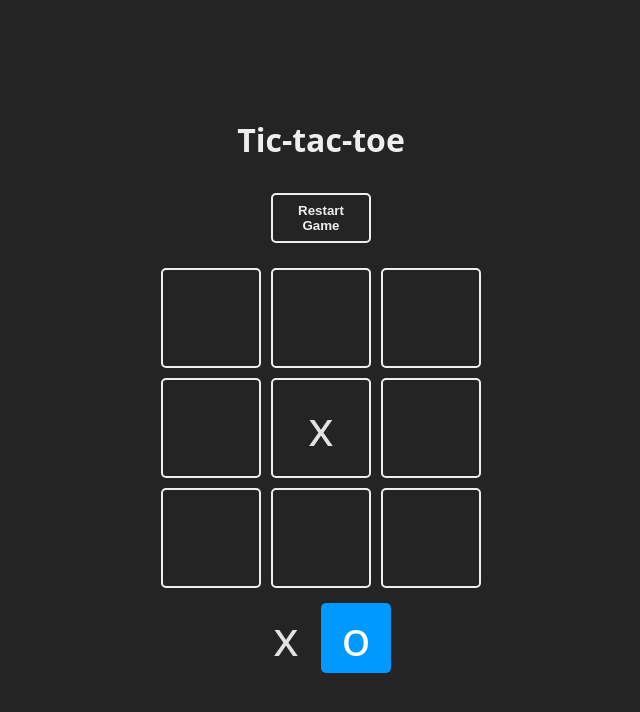
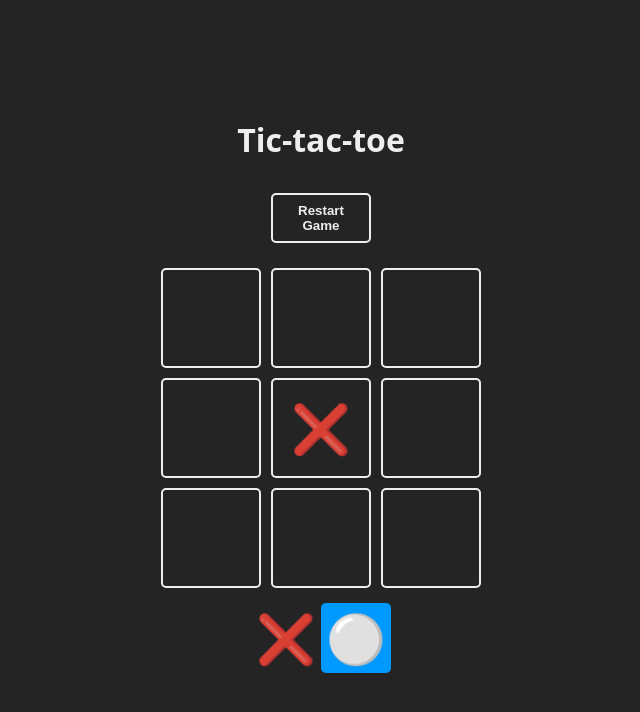
Before and after one commit to SaraviaMartin/tic-tac-toe, a React (Vite) app: page / in a window 1280 px wide. Both pictures are taken after a click on the element 640 px from the left and 427 px from the top of the page. Shown: the top 712 px of the page, without its empty margins (319-959 px from the left). Built offline with nearby package versions, Linux system fonts and the light colour scheme.

Commit message:
agregando el confetti, modularizado, separar constantes

```diff
--- a/package.json
+++ b/package.json
@@ -10,6 +10,7 @@
     "preview": "vite preview"
   },
   "dependencies": {
+    "canvas-confetti": "1.6.0",
     "react": "^18.2.0",
     "react-dom": "^18.2.0"
   },
--- a/src/App.jsx
+++ b/src/App.jsx
@@ -1,36 +1,10 @@
 import { useState } from "react"
+import confetti from "canvas-confetti"
+import { Square } from "./components/Square.jsx"
+import { TURNS} from "./constants.js"
+import { checkWinnerFrom, checkEndGame } from "./logic/board.js"
+import { WinnerModal } from "./components/WinnerModal.jsx"
 
-const TURNS = {
-  X: 'x',
-  O: 'o',
-}
-
-
-
-const Square = ({children, isSelected, updateBoard, index }) => {
-  const className = `square ${isSelected ? 'is-selected' : ''}`
-
-  const handleClick = () => {
-    updateBoard(index)
-  }
-
-  return (
-    <div onClick={handleClick} className={className}>
-      {children}
-    </div>
-  )
-}
-
-const WINNER_COMBOS=[
-  [0, 1, 2],
-  [3, 4, 5],
-  [6, 7, 8],
-  [0, 3, 6],
-  [1, 4, 7],
-  [2, 5, 8],
-  [0, 4, 8],
-  [2, 4, 6],
-]
 
 
 function App() {
@@ -39,32 +13,11 @@
   const [turn, setTurn] = useState(TURNS.X)
   const [winner, setWinner] = useState(null) //null = no hay ganador, false = empate
 
-  const checkWinner = (boardToCheck) => {
-    //revisamos todas las combinaciones ganadoras para ver si X u O resulto ganador
-    for (const combo of WINNER_COMBOS) {
-      const [a, b, c] = combo
-      if(
-        boardToCheck[a] &&
-        boardToCheck[a] === boardToCheck[b] &&
-        boardToCheck[a] === boardToCheck[c]
-        ) {
-          return boardToCheck[a]
-        }
-    }
-    //si no hay ganador
-    return null
-  }
 
   const resetGame = () => {
     setBoard(Array(9).fill(null))
     setTurn[TURNS.X]
     setWinner(null)
-  }
-
-  const checkEndGame = (newBoard) => {
-    //revisamos si es empate
-    //si no hay mas espacios vacios en el tablero
-    return newBoard.every((square) => square !== null)
   }
 
   const updateBoard = (index) =>{
@@ -78,8 +31,9 @@
     const newTurn = turn === TURNS.X ? TURNS.O : TURNS.X
     setTurn(newTurn)
     //revisar si hay un ganador
-    const newWinner = checkWinner(newBoard)
+    const newWinner = checkWinnerFrom(newBoard)
     if(newWinner){
+      confetti()
       setWinner(newWinner)
     } else if(checkEndGame(newBoard)){
       setWinner(false) //empate
@@ -112,29 +66,7 @@
         <Square isSelected = {turn === TURNS.O}>{TURNS.O}</Square>
       </section>
 
-      {
-        winner !== null && (
-          <section className="winner">
-            <div className="text">
-              <h2>
-                {
-                  winner === false
-                  ? 'Empate'
-                  : 'Gano: '
-                }
-              </h2>
-              <header className="win">
-                {winner && <Square>{winner}</Square>}
-              </header>
-              <footer>
-                <button onClick={resetGame}>Empezar de nuevo</button>
-              </footer>
-
-            </div>
-          </section>
-        )
-      }
-
+    <WinnerModal resetGame={resetGame}  winner={winner} />
     </main>
   )
 }
--- /dev/null
+++ b/src/components/Square.jsx
@@ -0,0 +1,13 @@
+export const Square = ({children, isSelected, updateBoard, index }) => {
+    const className = `square ${isSelected ? 'is-selected' : ''}`
+
+    const handleClick = () => {
+      updateBoard(index)
+    }
+
+    return (
+      <div onClick={handleClick} className={className}>
+        {children}
+      </div>
+    )
+  }
--- /dev/null
+++ b/src/components/WinnerModal.jsx
@@ -0,0 +1,20 @@
+import { Square } from "./Square"
+export function WinnerModal ({winner, resetGame}) {
+    if(winner === null) return null
+    const winnerText = winner === false ? 'Empate' : 'Gano: '
+    return (
+    <section className="winner">
+        <div className="text">
+            <h2>{winnerText}</h2>
+
+        <header className="win">
+            {winner && <Square>{winner}</Square>}
+        </header>
+
+        <footer>
+            <button onClick={resetGame}>Empezar de nuevo</button>
+        </footer>
+        </div>
+    </section>
+    )
+}
--- /dev/null
+++ b/src/constants.js
@@ -0,0 +1,15 @@
+export const TURNS = {
+    X: '❌',
+    O: '⚪',
+  }
+
+export const WINNER_COMBOS=[
+    [0, 1, 2],
+    [3, 4, 5],
+    [6, 7, 8],
+    [0, 3, 6],
+    [1, 4, 7],
+    [2, 5, 8],
+    [0, 4, 8],
+    [2, 4, 6],
+  ]
--- /dev/null
+++ b/src/logic/board.js
@@ -0,0 +1,23 @@
+import { WINNER_COMBOS } from "../constants"
+
+export const checkWinnerFrom = (boardToCheck) => {
+    //revisamos todas las combinaciones ganadoras para ver si X u O resulto ganador
+    for (const combo of WINNER_COMBOS) {
+      const [a, b, c] = combo
+      if(
+        boardToCheck[a] &&
+        boardToCheck[a] === boardToCheck[b] &&
+        boardToCheck[a] === boardToCheck[c]
+        ) {
+          return boardToCheck[a]
+        }
+    }
+    //si no hay ganador
+    return null
+  }
+
+export const checkEndGame = (newBoard) => {
+    //revisamos si es empate
+    //si no hay mas espacios vacios en el tablero
+    return newBoard.every((square) => square !== null)
+  }
```
Also changed, not shown: 1 other file (tests, documents, lock files or other folders).
